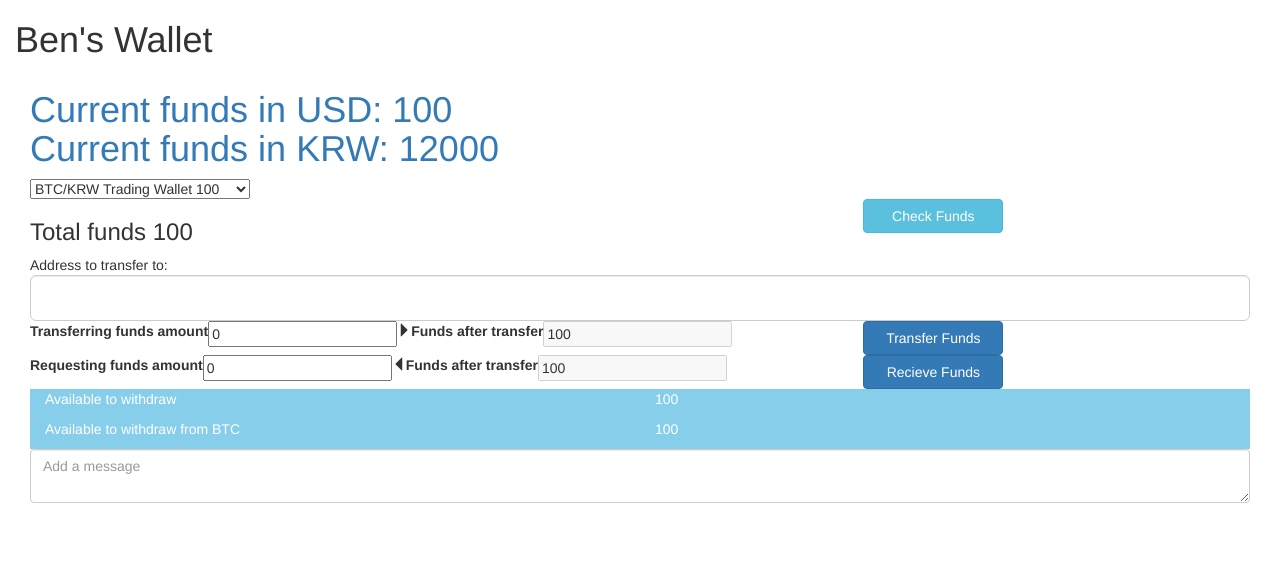
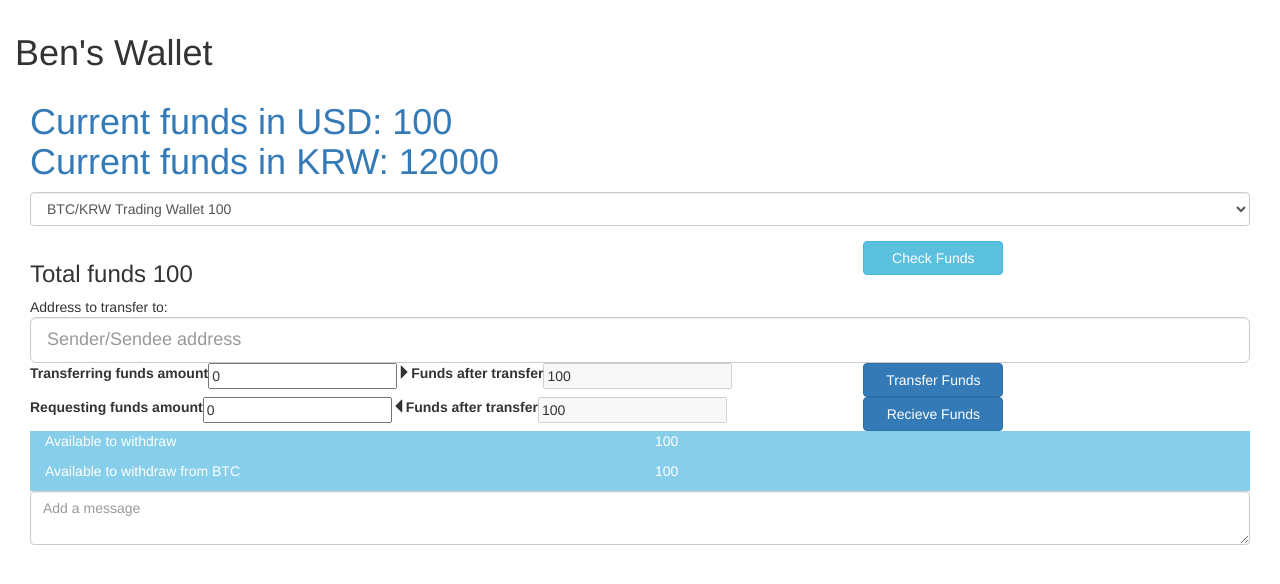
Before and after one commit to xhad/ang-wallet, an Angular app: page / in a window 1280 px wide. Shown: the top 584 px of the page. Built offline with nearby package versions, Linux system fonts and the light colour scheme.

Commit message:
tidied up some alignmnet

```diff
--- a/src/app/app.component.css
+++ b/src/app/app.component.css
@@ -0,0 +1,3 @@
+div h1{
+  padding-top: 1vw;
+}
--- a/src/app/funds/funds.component.html
+++ b/src/app/funds/funds.component.html
@@ -5,10 +5,12 @@
         Current funds in USD: {{ currentFundsUSD }}<br>
         Current funds in KRW: {{ currentFundsKRW }}
       </h1>
-      <select>
+      <div class="form-group">
+      <select class="form-control">
         <option value="krw2bc">BTC/KRW Trading Wallet {{ currentFundsUSD }}</option>
         <option value="usd2bs">BTC/USD Trading Wallet {{ currentFundsKRW }}</option>
       </select>
     </div>
+    </div>
   </div>
 </div>
--- a/src/app/payment/payment.component.html
+++ b/src/app/payment/payment.component.html
@@ -14,7 +14,8 @@
   </div>
   <div class="row">
     <div class="col-xs-12">
-      <input class="form-control input-lg" type="text">
+      <input placeholder="Sender/Sendee address"
+      class="form-control input-lg" type="text">
     </div>
   </div>
   <div class="row">
```
